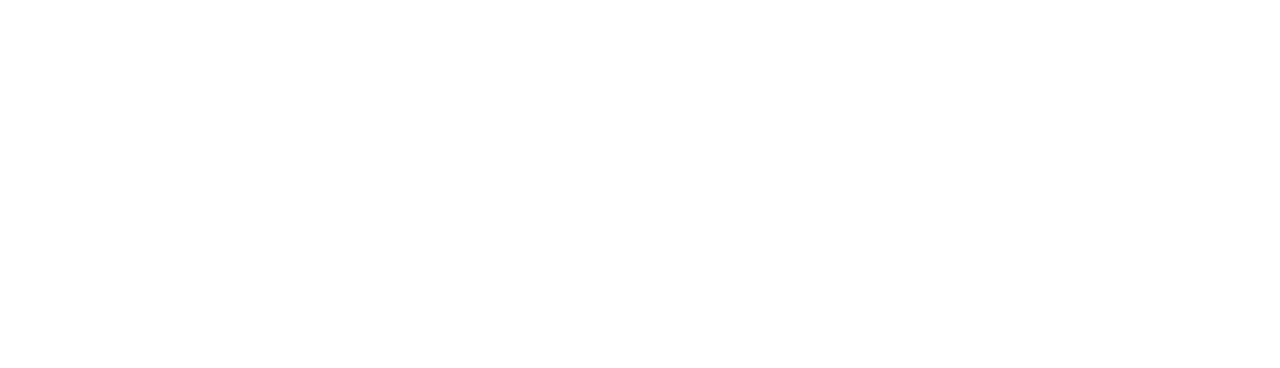
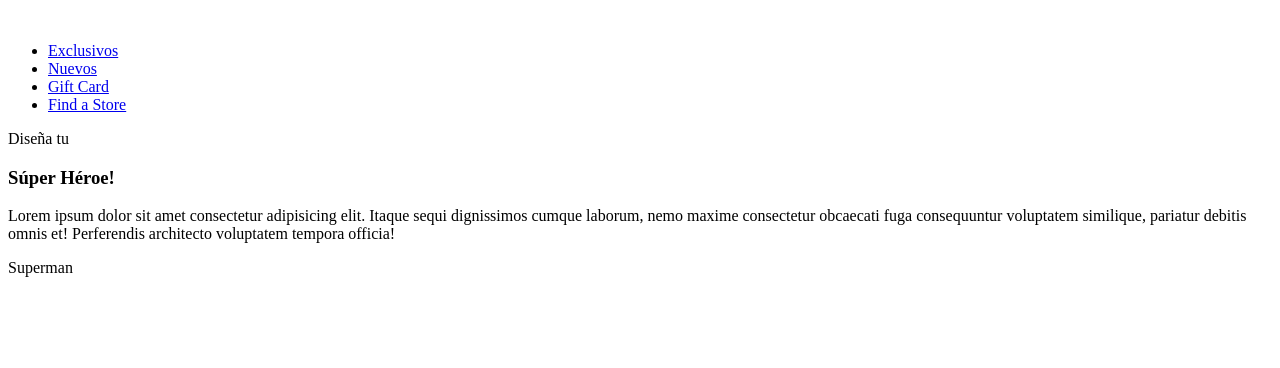
Before and after one commit to felipemunozca/platzi_cursoMaquetacionYAnimacionesConCSS, a plain HTML site: page index.html in a window 1280 px wide. Drawn offline with Linux system fonts and the light colour scheme.

Commit message:
Clase 2 completada.

```diff
--- a/index.html
+++ b/index.html
@@ -6,6 +6,54 @@
     <title>Curso de maquetación y animaciones con CSS</title>
 </head>
 <body>
+    <!-- N2.1: Crear la estructura de la pagina. -->
+    <!-- N2.2: Queda pendiente ajustarlo a un código mas semántico. -->
+    <div class="page">
+        <!-- N2.3: Contenido principal -->
+        <section class="container">
+            <nav class="navbar">
+                <div class="navbar__content">
+                    <img src="" alt="">
+                    <ul>
+                        <li><a href="#">Exclusivos</a></li>
+                        <li><a href="#">Nuevos</a></li>
+                        <li><a href="#">Gift Card</a></li>
+                        <li><a href="#">Find a Store</a></li>
+                    </ul>
+                </div>
+            </nav>
+            <section class="main-content">
+                <p>Diseña tu</p>
+                <h1>Súper Héroe!</h1>
+                <p>Lorem ipsum dolor sit amet consectetur adipisicing elit. Itaque sequi dignissimos cumque laborum, nemo maxime consectetur obcaecati fuga consequuntur voluptatem similique, pariatur debitis omnis et! Perferendis architecto voluptatem tempora officia!</p>
+            </section>
+            <section class="side-content">
+                <p>Superman</p>
+                <img src="" alt="">
+                <div></div>
+            </section>
+            <section>
+                <div>
+                    <img src="" alt="">
+                </div>
+                <div>
+                    <img src="" alt="">
+                </div>
+                <div>
+                    <img src="" alt="">
+                </div>
+            </section>
+        </section>
 
+        <!-- N2.4: Sección donde se agrega el loader de la pagina. (Los puntitos al cargar la pagina) -->
+        <section class="loader">
+            <div></div>
+            <div></div>
+            <div></div>
+        </section>
+
+        <!-- N2.5: Sección se agregara el modal al hacer clic en una figura. -->
+        <section></section>
+    </div>
 </body>
 </html>
```
